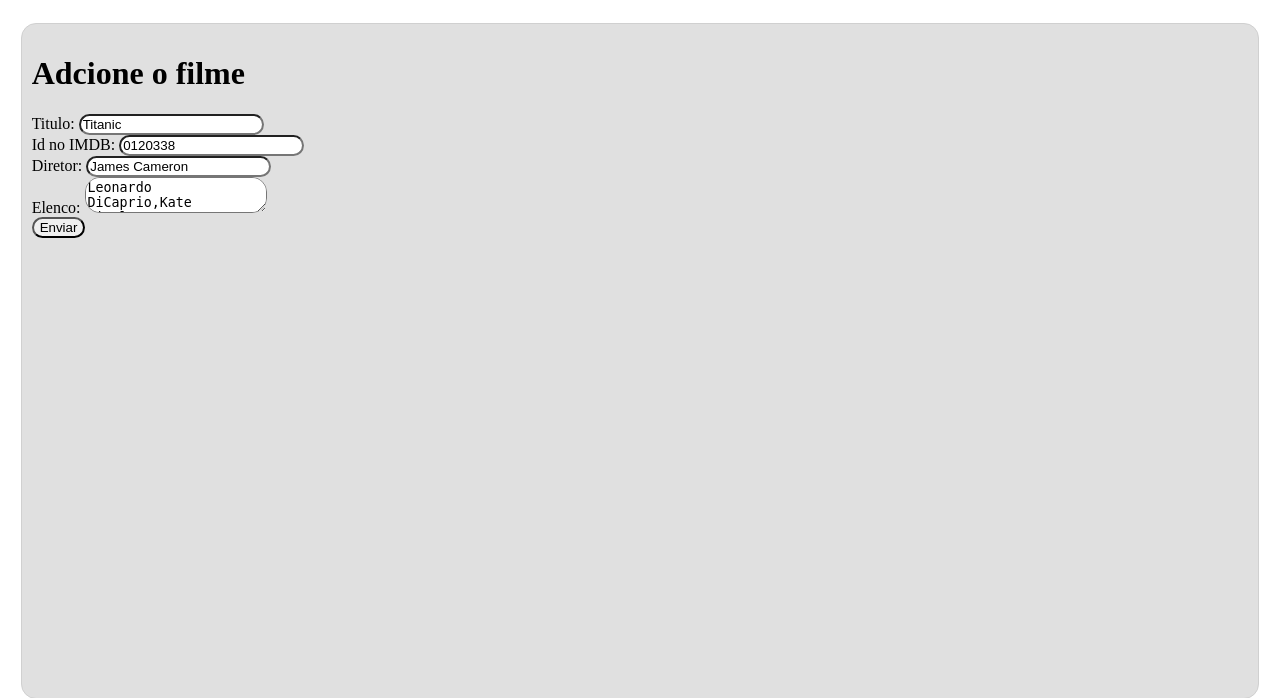
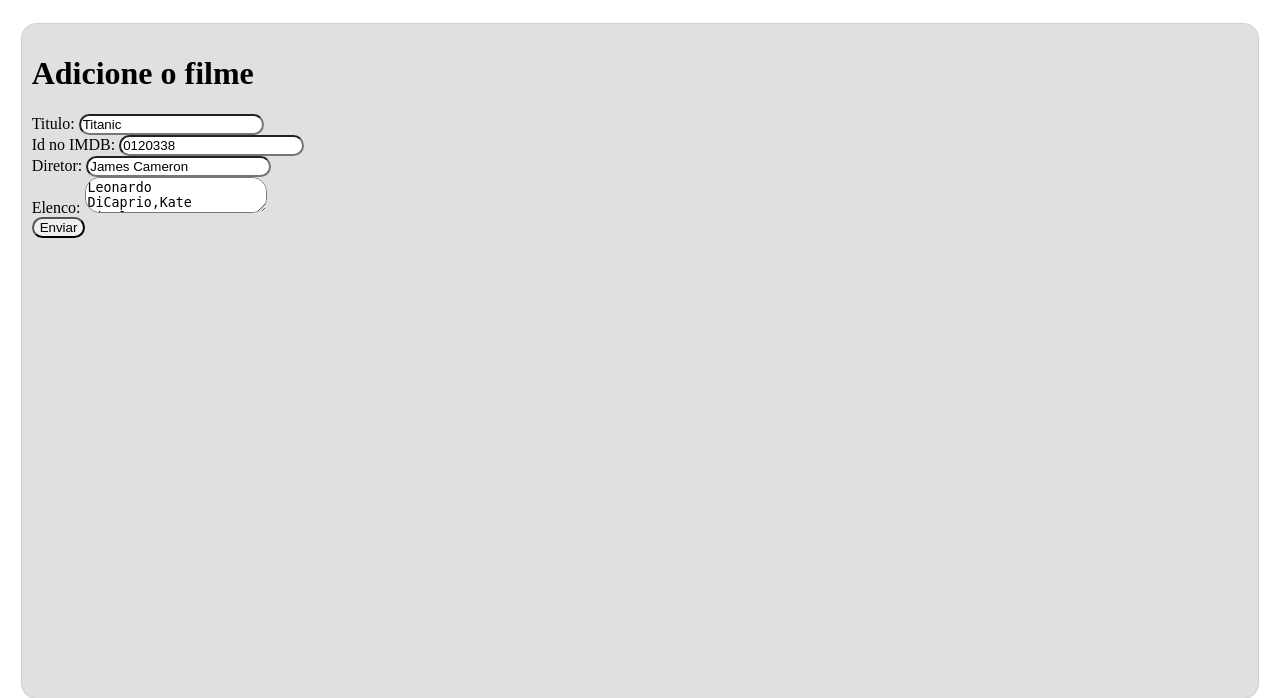
Before and after one commit to DianeFenzi/ESProject, a Flask app: page /filme/editar/2 in a window 1280 px wide. Shown: the part 62-760 px from the top of the page. Run offline with Flask 2, Linux system fonts and the light colour scheme; a user stored in the database is signed in; data comes from the database, SQL or seed files in the repository; some libraries are stand-ins or nearby versions.

Commit message:
Update editar.html.j2

```diff
--- a/imdb/filme/templates/editar.html.j2
+++ b/imdb/filme/templates/editar.html.j2
@@ -1,8 +1,8 @@
 {% extends "base.html.j2" %}
-{% block title %}Adcionar Filme{% endblock %}
+{% block title %}Adicionar Filme{% endblock %}
 
 {% block content %}
-  <h1>Adcione o filme</h1>
+  <h1>Adicione o filme</h1>
   <form action="{{url_for('filme.editar', filme_id=filme.id)}}" method="POST">
      <input type="hidden" name="csrf_token" value="{{ csrf_token() }}"/>
      <input type="number" name="id" value="{{filme.id}}" hidden/>
```
